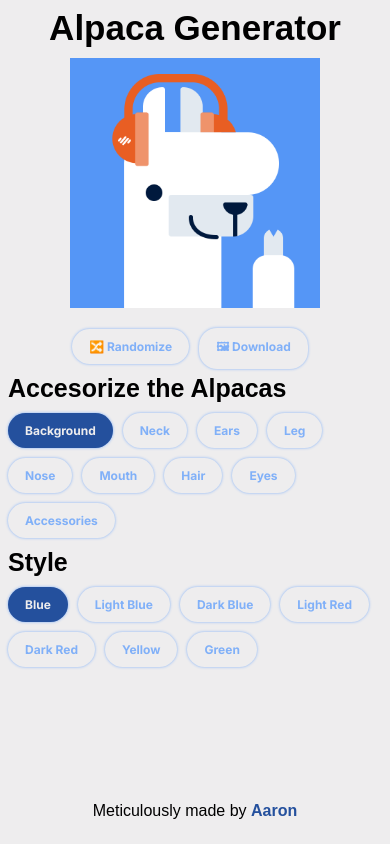
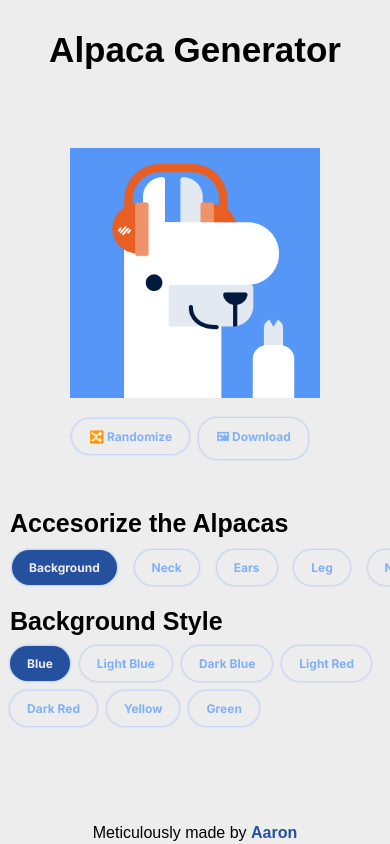
Before and after one commit to aakeohane/alpaca-generator, a React (Create React App) app: page / in a window 390 px wide. Built offline with nearby package versions, Linux system fonts and the light colour scheme; a web font is replaced by a local one.

Commit message:
update responsiveness to include carousel for phone use

```diff
--- a/src/App.js
+++ b/src/App.js
@@ -106,6 +106,7 @@ function App() {
       <CategoryButton
         key={index}
         name={item}
+        className="carousel-item"
         activeCategory={activeCategory}
         generateStyleOptions={() => generateStyleOptions(item, index)}
       />
@@ -140,7 +141,7 @@ function App() {
             </div>
           </div>
           <div className="style-options-container">
-            <h2>Style</h2>
+            <h2>{activeCategory} Style</h2>
             <div className="style-btns-container">
               {styleButtons}
             </div>
--- a/src/index.css
+++ b/src/index.css
@@ -1,5 +1,6 @@
 html {
   box-sizing: border-box;
+  min-height: 100vh;
 }
 
 body {
@@ -7,33 +8,34 @@ body {
   -webkit-font-smoothing: antialiased;
   -moz-osx-font-smoothing: grayscale;
   background-color: #eeedee;
+  margin: 0;
 }
 
 h1 {
   text-align: center;
   font-size: 70px;
   margin: 20px;
+  padding-top: 30px;
+}
+
+.flex-wrapper {
+  display: flex;
+  flex-direction: column;
+  justify-content: space-between;
+  align-items: center;
+  height: 100vh;
 }
 
 .main-content {
   display: flex;
   justify-content: center;
-  padding-bottom: 2.5rem;
-}
-
-.flex-wrapper {
-  position: relative;
-  min-height: 96vh;
 }
 
 .footer {
   font-weight: 200;
   text-align: center;
   color: #000000;
-  position: absolute;
-  width: 100%;
-  height: 1rem;
-  bottom: 0;
+  padding-bottom: 2px;
 }
 
 a {
@@ -71,7 +73,7 @@ a {
 }
 
 h2 {
-  margin: -5px 0 10px 0;
+  margin: 5px 0 10px 0;
   font-size: 30px;
 }
 
@@ -119,7 +121,13 @@ button:hover {
     flex-direction: column;
     align-items: center;
     justify-content: center;
-    margin: 0 auto;
+    /* padding: 10px; */
+    width: 100%;
+    /* overflow: hidden; */
+  }
+
+  .styling-container {
+    padding: 10px;
   }
 
   h1 {
@@ -135,9 +143,6 @@ button:hover {
     border-radius: 18px;
     font-size: 12px;
   }
-  .alpaca-img-container {
-    margin: 0;
-  }
 }
 
 @media all and (max-width: 400px) {
@@ -151,4 +156,65 @@ button:hover {
   .alpaca-img-container {
     max-width: 250px;
   }
+
+  .category-container {
+    margin: 10px;
+    width: 100vw;
+  }
+
+  .style-options-container {
+    margin: 10px;
+  }
+
+  .category-btns-container {
+    /* width: 100%; */
+    padding: 2px;
+    margin-right: 10px;
+    display: flex;
+    gap: 2vw;
+    overflow-x: scroll;
+    scroll-snap-type: x mandatory;
+    anchor-name: --accesoriesCarousel;
+  }
+
+  .carousel-item {
+    flex: 0 0 100%;
+    scroll-snap-align: center;
+  }
+
+  .category-btns-container::scroll-button(*) {
+    border: 0;
+    font-size: 2rem;
+    background: none;
+    color: rgb(0 0 0 / 0.7);
+    cursor: pointer;
+    position: absolute;
+    position-anchor: --accesoriesCarousel;
+  }
+
+  .category-btns-container::scroll-button(*):hover,
+  .category-btns-container::scroll-button(*):focus {
+    color: rgb(0 0 0 / 1);
+  }
+
+  .category-btns-container::scroll-button(*):active {
+    translate: 1px 1px;
+  }
+
+  .category-btns-container::scroll-button(*):disabled {
+    color: rgb(0 0 0 / 0.2);
+    cursor: unset;
+  }
+
+  .category-btns-container::scroll-button(left) {
+    content: "◄";
+    right: calc(anchor(left) - 30px);
+    bottom: calc(anchor(bottom) + 18px);
+  }
+
+  .category-btns-container::scroll-button(right) {
+    content: "►";
+    left: calc(anchor(right) - 45px);
+    bottom: calc(anchor(bottom) + 18px);
+  }
 }
```
